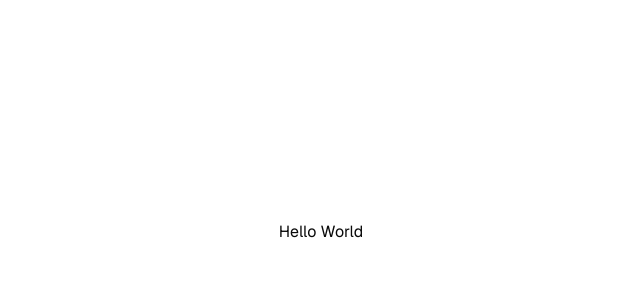
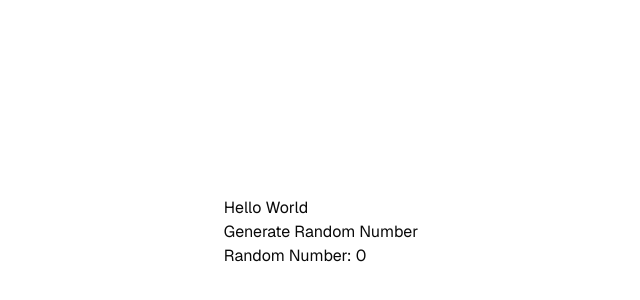
Before and after one commit to rowdyGit13/to-do-app, a Next.js app: page / in a window 1280 px wide. Shown: the part 168-468 px from the top of the page, without its empty margins (319-959 px from the left). Built offline with nearby package versions, Linux system fonts and the light colour scheme.

Commit message:
added random number generator

```diff
--- a/app/page.tsx
+++ b/app/page.tsx
@@ -1,9 +1,21 @@
+"use client";
+
+import { useState } from "react";
+
 export default function Home() {
+  const [randomNumber, setRandomNumber] = useState(0);
+
   return (
     <div className="grid grid-rows-[20px_1fr_20px] items-center justify-items-center min-h-screen p-8 pb-20 gap-16 sm:p-20 font-[family-name:var(--font-geist-sans)]">
       <main className="flex flex-col gap-8 row-start-2 items-center sm:items-start">
         <div>
           <h1>Hello World</h1>
+          {/* Add a button that acts as a random number generator   */}
+          <button onClick={() => {
+            const randomNumber = Math.floor(Math.random() * 100);
+            setRandomNumber(randomNumber);
+          }}>Generate Random Number</button>
+          <p>Random Number: {randomNumber}</p>
         </div>
       </main>
     </div>
```
